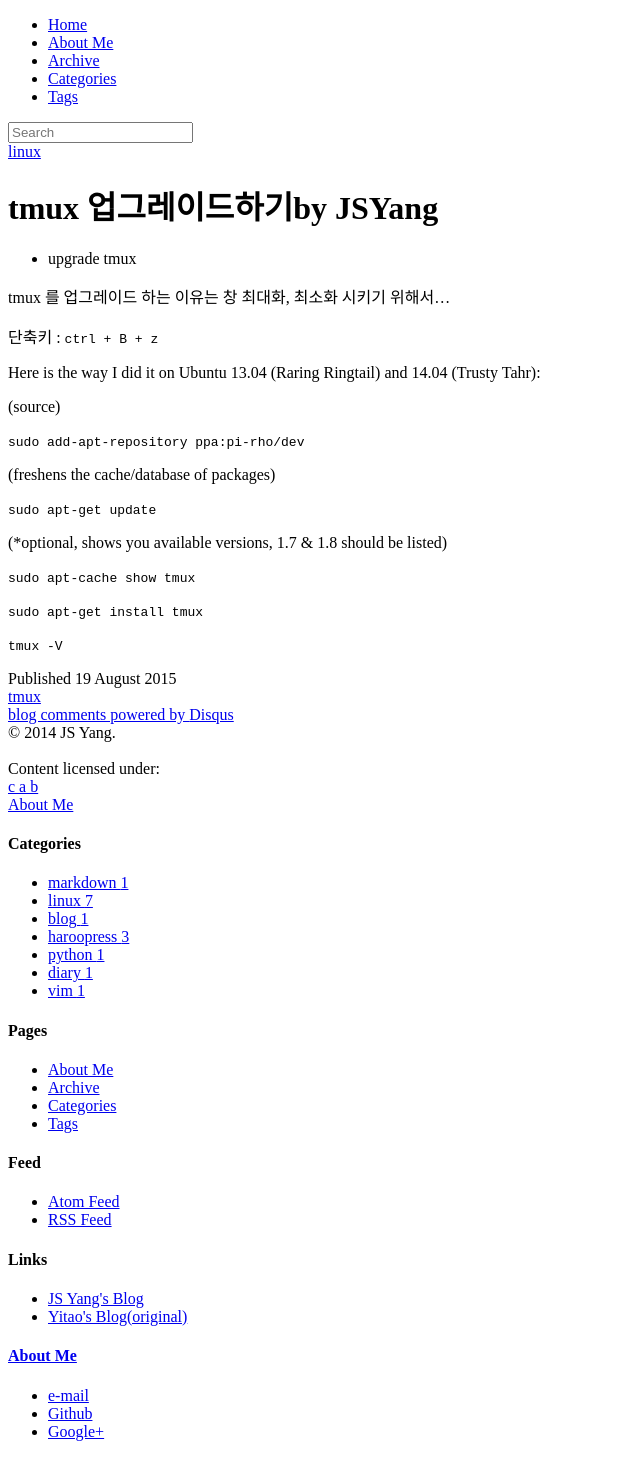
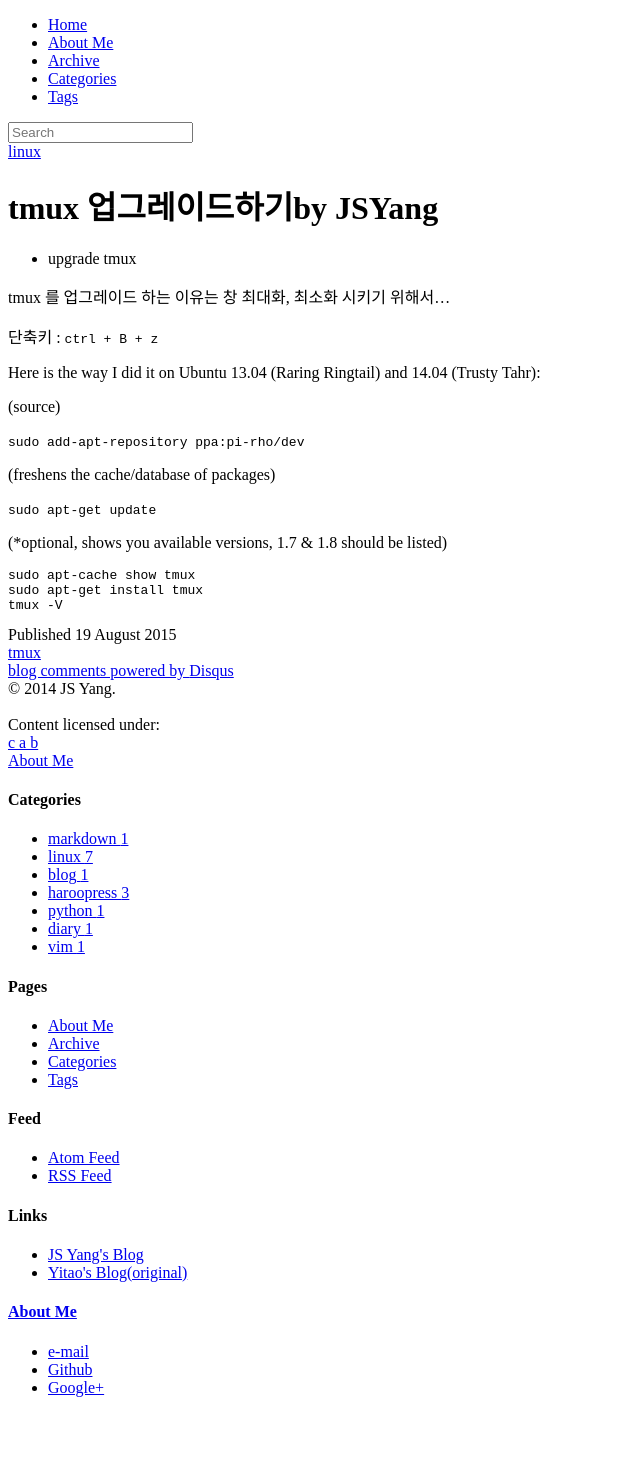
Before and after one commit to reneezll/reneezll.github.io, a Jekyll site: the page built from _posts/2015-08-19-upgradetmx.md, in a window 1280 px wide. Shown: the whole page, without its empty margins (0-640 px from the left). Built offline with Jekyll 4.4.1, drawn with Linux system fonts in a browser that asks for light colours; nearby versions of some CDN libraries; library files that are not in the unit come from our copies; comment, search, counter and statistics services are not loaded; after the commit the page ends 1413 px from its top, so only the background shows below that.

```diff
--- a/_posts/2015-08-19-upgradetmx.md
+++ b/_posts/2015-08-19-upgradetmx.md
@@ -24,8 +24,8 @@ Here is the way I did it on Ubuntu 13.04 (Raring Ringtail) and 14.04 (Trusty Tah
 
 (*optional, shows you available versions, 1.7 & 1.8 should be listed)
 
-`sudo apt-cache show tmux`
-
-`sudo apt-get install tmux`
-
-`tmux -V`
+~~~~~~~~
+sudo apt-cache show tmux
+sudo apt-get install tmux
+tmux -V
+~~~~~~~~
```
